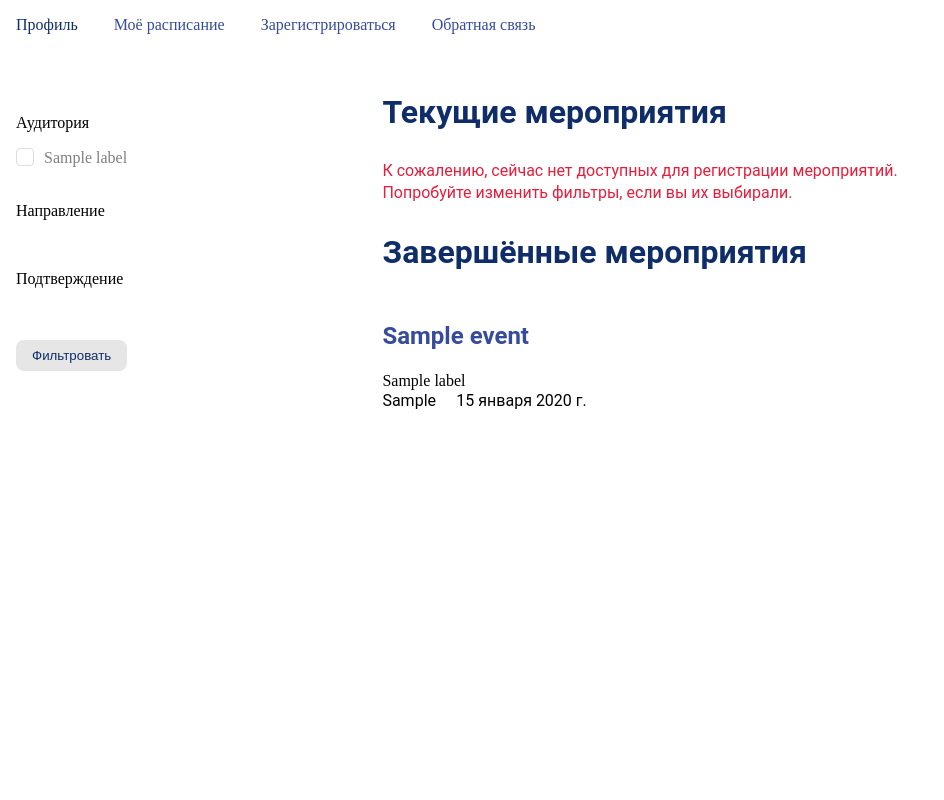
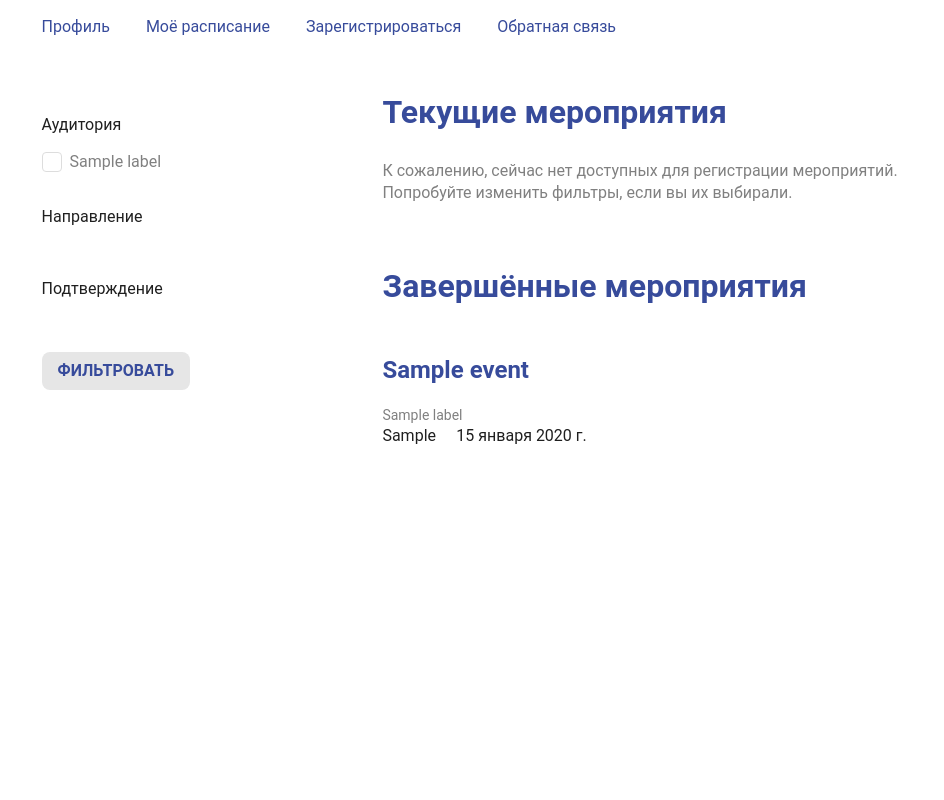
Before and after one commit to yualapshina/registration-system-coursework, a Django app: page /register/ in a window 1280 px wide. Shown: the whole page, without its empty margins (0-944 px from the left). Run offline with Django 5.2, Linux system fonts and the light colour scheme; a user stored in the database is signed in; tables that the repository leaves empty hold one stand-in row (values such as "Sample post"); some web fonts are replaced.

Commit message:
#44 all pages changes...

```diff
--- a/regsys/static/regsys/style.css
+++ b/regsys/static/regsys/style.css
@@ -150,22 +155,30 @@
   line-height: 24px;
 }
 
+
+/*
+  Создаем цветовые стили для необходимых в отдельности от элементов цветов.
+*/
 .col-hse-500{
   color: #0F2D69;
 }
 .col-hse-400{
   color: #374B9B;
 }
+.col-base-500{
+  color: #1F1F1F;
+}
 .col-base-400{
   color: #808080;
 }
-
-*,
-*::before,
-*::after {
-  box-sizing: border-box;
+.col-error{
+  color: #E61E3C;
 }
 
+
+/*
+Задаем базовые настройки для различных информационных блоков.
+*/
 .parent {
   width: 100%;
   height: 100%;
@@ -184,19 +197,16 @@
   border: none;
 }
 
+
+/*
+Настраиваем навбар - положение, цвета, состояния.
+*/
 .navbar {
   position: fixed;
-  top: 0;
-  width: 100%;
-  height: 64px;
-}
-
-.filterbar {
-  position: fixed;
-  top: 64px;
-  height: 100%;
-  width: 256px;
-  padding: 16px;
+  top: 0%;
+  left: 2%;
+  width: auto;
+  height: 48px;
 }
 
 a:link, a:visited  {
@@ -210,6 +220,23 @@ a:hover, a:active {
   color: #0F2D69;
 }
 
+
+/*
+Настраиваем фильтрбар - он нужен будет для фильтрации мероприятий при регистрации.
+*/
+.filterbar {
+  position: fixed;
+  top: 64px;
+  left: 2%;
+  height: auto;
+  width: 256px;
+  padding: 16px;
+}
+
+/*
+Здесь про сообщения - всплывающие оповещения при успешном выполнении действий, ошибках и предупреждениях.
+Настраиваем их позицию и цвета.
+*/
 .messages {
   position: fixed;
   bottom: 2px;
@@ -287,7 +309,7 @@ legend label {
   appearance: none;
   border: 0px;
   border-radius: 8px;
-  color: #0F2D69;
+  color: #374B9B;
   background-color: #E6E6E6;
   display: flex;
   flex-direction: row;
--- a/regsys/templates/regsys/feedback.html
+++ b/regsys/templates/regsys/feedback.html
@@ -10,7 +10,7 @@
 
 <body>
 	{% if messages %}
-		<div class="messages">
+		<div class="messages text-caption">
 		{% for message in messages %}
 			<p{% if message.tags %} class="message_{{ message.tags }}"{% endif %}>{{ message }}</p>
 		{% endfor %}
--- a/regsys/templates/regsys/register.html
+++ b/regsys/templates/regsys/register.html
@@ -5,13 +5,13 @@
 	{% load static %}
 	<link rel="stylesheet" href="{% static 'regsys/style.css' %}">
 	<meta charset="utf-8" />
-	<title>RegSys: Регистрация</title>
+	<title>Регистрация</title>
 </head>
 
 <body>
 		<div class="parent">
 
-		<div class="navbar">
+		<div class="navbar text-body-regular">
 		{% for name, link in navbar.items %}
 			{% if name == "Зарегистрироваться" %}
 				<a class="navbar_current" href="{% url link %}">{{ name }}</a>
@@ -25,19 +25,19 @@
 		{% if filterbar %}
 		<form action="{% url 'register' %}" method="get">
 		{% for type, labels in filterbar.items %}
-			<br><p class="{{ type.0 }}"> {{ type.1 }}</p>
+			<br><p class="{{ type.0 }} text-body-regular col-base-500"> {{ type.1 }}</p>
 			{% for label, checked in labels.items %}
 				{% if checked %}
 				<input type="checkbox" id="label_{{ label.id }}" name="label_{{ label.id }}" checked>
-				<label class="text-field__label" for="label_{{ label.id }}">{{ label.label_name }}</label><br>
+				<label class="text-field__label text-body-regular col-hse-400" for="label_{{ label.id }}">{{ label.label_name }}</label><br>
 				{% else %}
 				<input type="checkbox" id="label_{{ label.id }}" name="label_{{ label.id }}">
-				<label class="text-field__label" for="label_{{ label.id }}">{{ label.label_name }}</label><br>
+				<label class="text-field__label text-body-regular" for="label_{{ label.id }}">{{ label.label_name }}</label><br>
 				{% endif %}
 			{% endfor %}
 		{% endfor %}
 		<br><br><button id="submit" name="submit" type="submit" value="filter"
-			class="secondary-button">Фильтровать</button>
+			class="secondary-button text-button">Фильтровать</button>
 		</form>
 		{% endif %}
 		</div>
@@ -45,51 +45,51 @@
 		<div class="block">
 	<form action="{% url 'timetable' %}" method="post">
 		{% csrf_token %}
-		<p class="text-h1" style="color: #0F2D69">Текущие мероприятия</p>
+		<p class="text-h1 col-hse-400">Текущие мероприятия</p>
 		{% if events_future %}
 		{% for event, labels in events_future.items %}
 		<div class="tooltip">
-			<p class="text-h2" style="color: #374B9B"> {{ event.event_name }}</p>
-			<span class="tooltiptext">{{ event.annotation }}</span>
+			<p class="text-h2 col-hse-400"> {{ event.event_name }}</p>
+			<span class="tooltiptext text-caption">{{ event.annotation }}</span>
 		</div><br>
 			{% for label in labels %}
-			<span class="{{ label.type }}">{{ label.label_name }}&emsp;</span>
+			<span class="{{ label.type }} text-caption col-base-400">{{ label.label_name }}&emsp;</span>
 			{% endfor %}
-		<br><span class="text-body-regular">{{ event.place }}&emsp;</span>
+		<br><span class="text-body-regular col-base-500">{{ event.place }}&emsp;</span>
 		{% if event.start_date != event.end_date %}
-			<span class="text-body-regular">{{ event.start_date }} - {{ event.end_date }}</span>
+			<span class="text-body-regular col-base-500">{{ event.start_date }} - {{ event.end_date }}</span>
 			{% else %}
-			<span class="text-body-regular">{{ event.start_date }}</span>
+			<span class="text-body-regular col-base-500">{{ event.start_date }}</span>
 		{% endif %}
 		<br><br><button id="event_{{ event.id }}" name="event_key" type="submit" value="{{ event.id }}"
-			class="primary-button">Зарегистрироваться</button><br>
+			class="primary-button text-button">Регистрация</button><br>
 		{% endfor %}
 		{% else %}
-		<p class="text-body-regular" style="color: #E61E3C;">
+		<p class="text-body-regular col-base-400">
 			К сожалению, сейчас нет доступных для регистрации мероприятий.
 			<br>Попробуйте изменить фильтры, если вы их выбирали.</p>
 		{% endif %}
 	</form>
 
-		<p class="text-h1" style="color: #0F2D69">Завершённые мероприятия</p>
+		<br><p class="text-h1 col-hse-400">Завершённые мероприятия</p>
 		{% if events_past %}
 		{% for event, labels in events_past.items %}
 		<div class="tooltip">
-			<p class="text-h2" style="color: #374B9B"> {{ event.event_name }}</p>
-			<span class="tooltiptext">{{ event.annotation }}</span>
+			<p class="text-h2 col-hse-400"> {{ event.event_name }}</p>
+			<span class="tooltiptext text-caption">{{ event.annotation }}</span>
 		</div><br>
 			{% for label in labels %}
-			<span class="{{ label.type }}">{{ label.label_name }}&emsp;</span>
+			<span class="{{ label.type }} text-caption col-base-400">{{ label.label_name }}&emsp;</span>
 			{% endfor %}
-		<br><span class="text-body-regular">{{ event.place }}&emsp;</span>
+		<br><span class="text-body-regular col-base-500">{{ event.place }}&emsp;</span>
 		{% if event.start_date != event.end_date %}
-			<span class="text-body-regular">{{ event.start_date }} - {{ event.end_date }}</span><br>
+			<span class="text-body-regular col-base-500">{{ event.start_date }} - {{ event.end_date }}</span><br>
 			{% else %}
-			<span class="text-body-regular">{{ event.start_date }}</span><br>
+			<span class="text-body-regular col-base-500">{{ event.start_date }}</span><br>
 		{% endif %}
 		{% endfor %}<br>
 		{% else %}
-		<p class="text-body-regular" style="color: #808080;">Кажется, завершенных мероприятий сейчас нет.</p><br>
+		<p class="text-body-regular col-base-400">Кажется, завершенных мероприятий сейчас нет.</p><br>
 		{% endif %}
 	</div>
 </div>
--- a/regsys/templates/regsys/signin.html
+++ b/regsys/templates/regsys/signin.html
@@ -10,7 +10,7 @@
 
 <body>
 	{% if messages %}
-		<div class="messages">
+		<div class="messages text-caption">
 		{% for message in messages %}
 			<p{% if message.tags %} class="message_{{ message.tags }}"{% endif %}>{{ message }}</p>
 		{% endfor %}
--- a/regsys/templates/regsys/signup.html
+++ b/regsys/templates/regsys/signup.html
@@ -5,7 +5,7 @@
 	{% load static %}
 	<link rel="stylesheet" href="{% static 'regsys/style.css' %}">
 	<meta charset="utf-8" />
-	<title>RegSys: Создание аккаунта</title>
+	<title>Создание аккаунта</title>
 </head>
 
 <body>
```
Also changed, not shown: other parts of regsys/static/regsys/style.css (+41 -24 lines), regsys/templates/regsys/mylist.html (+22 -22 lines), regsys/templates/regsys/personal.html (+17 -17 lines), regsys/templates/regsys/timetable.html (+16 -16 lines).
